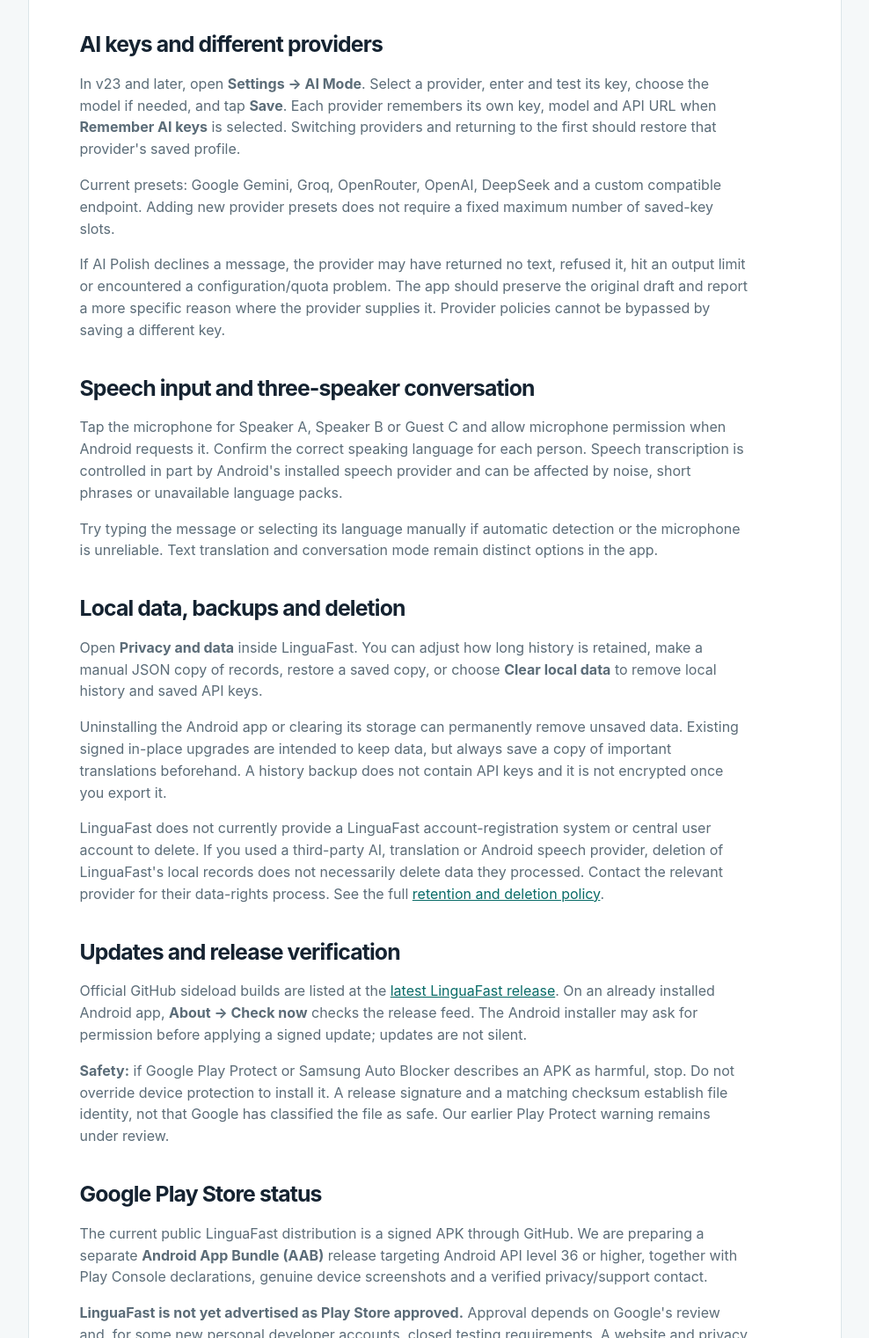
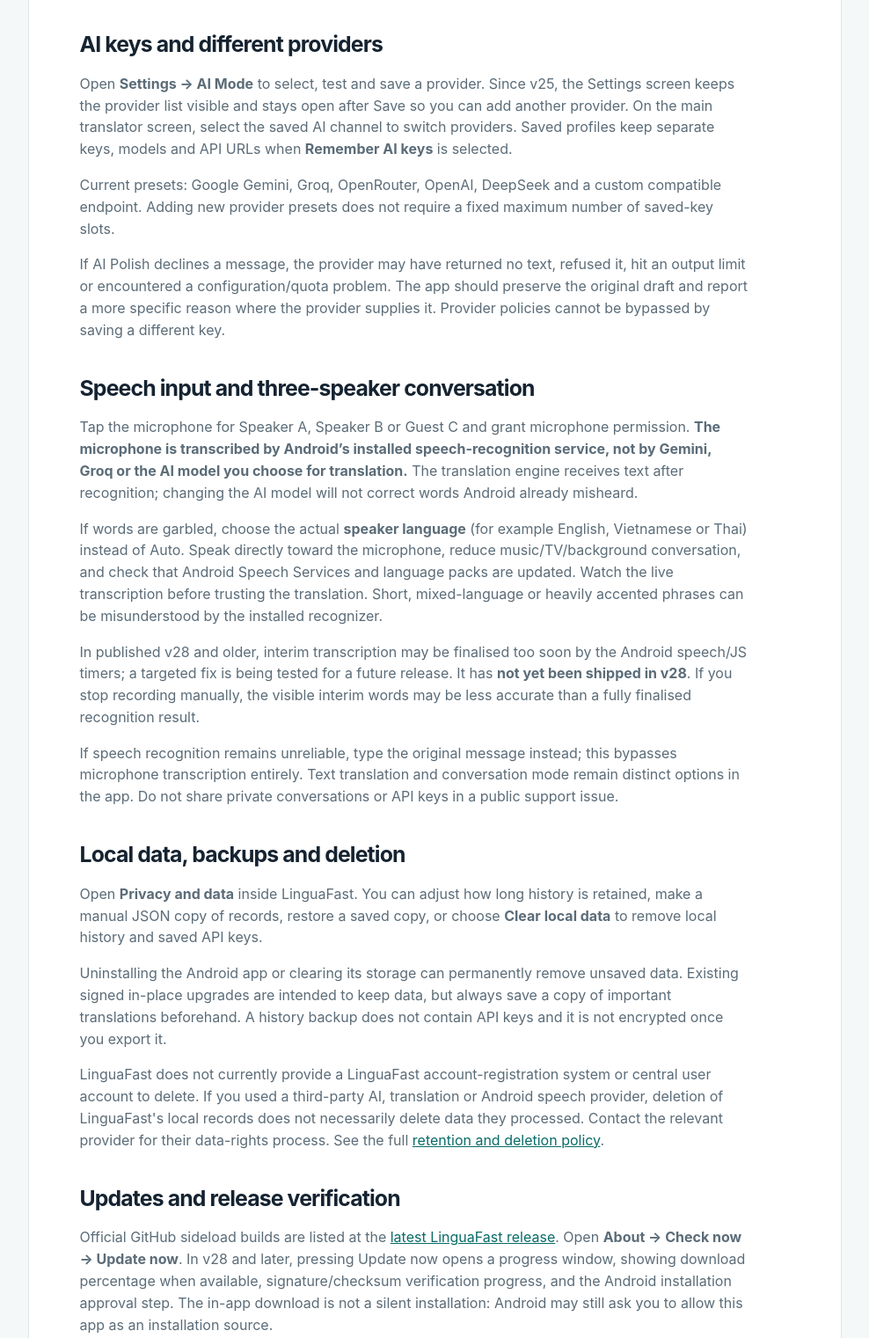
Before and after one commit to madbit1/linguafast, a plain HTML site: page support.html in a window 1280 px wide. Shown: the part 693-2214 px from the top of the page at 88% size, without its empty margins (146-1134 px from the left). Drawn offline with Linux system fonts and the light colour scheme.

Commit message:
website: clarify Gemini vs Android speech recognition and accurate v28 update flow

```diff
--- a/support.html
+++ b/support.html
@@ -9,18 +9,18 @@
 <p>For non-sensitive problems, suggestions or feature requests, use the project's <a href="https://github.com/madbit1/linguafast-updates/issues/new" rel="noopener">public GitHub issue tracker</a>. Include the LinguaFast version, Android version, what happened and what you expected. Do <strong>not</strong> post API keys, signing details, email addresses, personal conversations or private logs.</p>
 <p class="note warning">A verified, private developer support email is still being prepared for the Google Play listing. A public issue tracker is not a private contact channel, and it does not replace the Play Console requirement for a valid support contact.</p>
 <h2 id="keys">AI keys and different providers</h2>
-<p>In v23 and later, open <strong>Settings → AI Mode</strong>. Select a provider, enter and test its key, choose the model if needed, and tap <strong>Save</strong>. Each provider remembers its own key, model and API URL when <strong>Remember AI keys</strong> is selected. Switching providers and returning to the first should restore that provider's saved profile.</p>
+<p>Open <strong>Settings → AI Mode</strong> to select, test and save a provider. Since v25, the Settings screen keeps the provider list visible and stays open after Save so you can add another provider. On the main translator screen, select the saved AI channel to switch providers. Saved profiles keep separate keys, models and API URLs when <strong>Remember AI keys</strong> is selected.</p>
 <p>Current presets: Google Gemini, Groq, OpenRouter, OpenAI, DeepSeek and a custom compatible endpoint. Adding new provider presets does not require a fixed maximum number of saved-key slots.</p>
 <p>If AI Polish declines a message, the provider may have returned no text, refused it, hit an output limit or encountered a configuration/quota problem. The app should preserve the original draft and report a more specific reason where the provider supplies it. Provider policies cannot be bypassed by saving a different key.</p>
 <h2 id="speech">Speech input and three-speaker conversation</h2>
-<p>Tap the microphone for Speaker A, Speaker B or Guest C and allow microphone permission when Android requests it. Confirm the correct speaking language for each person. Speech transcription is controlled in part by Android's installed speech provider and can be affected by noise, short phrases or unavailable language packs.</p>
-<p>Try typing the message or selecting its language manually if automatic detection or the microphone is unreliable. Text translation and conversation mode remain distinct options in the app.</p>
+<p>Tap the microphone for Speaker A, Speaker B or Guest C and grant microphone permission. <strong>The microphone is transcribed by Android’s installed speech-recognition service, not by Gemini, Groq or the AI model you choose for translation.</strong> The translation engine receives text after recognition; changing the AI model will not correct words Android already misheard.</p><p>If words are garbled, choose the actual <strong>speaker language</strong> (for example English, Vietnamese or Thai) instead of Auto. Speak directly toward the microphone, reduce music/TV/background conversation, and check that Android Speech Services and language packs are updated. Watch the live transcription before trusting the translation. Short, mixed-language or heavily accented phrases can be misunderstood by the installed recognizer.</p><p>In published v28 and older, interim transcription may be finalised too soon by the Android speech/JS timers; a targeted fix is being tested for a future release. It has <strong>not yet been shipped in v28</strong>. If you stop recording manually, the visible interim words may be less accurate than a fully finalised recognition result.</p>
+<p>If speech recognition remains unreliable, type the original message instead; this bypasses microphone transcription entirely. Text translation and conversation mode remain distinct options in the app. Do not share private conversations or API keys in a public support issue.</p>
 <h2 id="data">Local data, backups and deletion</h2>
 <p>Open <strong>Privacy and data</strong> inside LinguaFast. You can adjust how long history is retained, make a manual JSON copy of records, restore a saved copy, or choose <strong>Clear local data</strong> to remove local history and saved API keys.</p>
 <p>Uninstalling the Android app or clearing its storage can permanently remove unsaved data. Existing signed in-place upgrades are intended to keep data, but always save a copy of important translations beforehand. A history backup does not contain API keys and it is not encrypted once you export it.</p>
 <p>LinguaFast does not currently provide a LinguaFast account-registration system or central user account to delete. If you used a third-party AI, translation or Android speech provider, deletion of LinguaFast's local records does not necessarily delete data they processed. Contact the relevant provider for their data-rights process. See the full <a href="privacy.html#retention">retention and deletion policy</a>.</p>
 <h2 id="updates">Updates and release verification</h2>
-<p>Official GitHub sideload builds are listed at the <a href="https://github.com/madbit1/linguafast-updates/releases/latest">latest LinguaFast release</a>. On an already installed Android app, <strong>About → Check now</strong> checks the release feed. The Android installer may ask for permission before applying a signed update; updates are not silent.</p>
+<p>Official GitHub sideload builds are listed at the <a href="https://github.com/madbit1/linguafast-updates/releases/latest">latest LinguaFast release</a>. Open <strong>About → Check now → Update now</strong>. In v28 and later, pressing Update now opens a progress window, showing download percentage when available, signature/checksum verification progress, and the Android installation approval step. The in-app download is not a silent installation: Android may still ask you to allow this app as an installation source.</p><p><strong>Important:</strong> you only see the new progress window after installing v28 or later. When updating an older build to v28, the old updater interface remains in use until installation completes. If a download is slow to start, check Android’s Downloads notifications and leave the app open until the status changes.</p>
 <p><strong>Safety:</strong> if Google Play Protect or Samsung Auto Blocker describes an APK as harmful, stop. Do not override device protection to install it. A release signature and a matching checksum establish file identity, not that Google has classified the file as safe. Our earlier Play Protect warning remains under review.</p>
 <h2 id="play">Google Play Store status</h2>
 <p>The current public LinguaFast distribution is a signed APK through GitHub. We are preparing a separate <strong>Android App Bundle (AAB)</strong> release targeting Android API level 36 or higher, together with Play Console declarations, genuine device screenshots and a verified privacy/support contact.</p>
```
